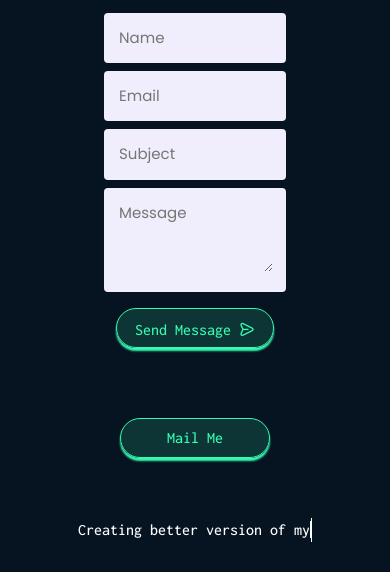
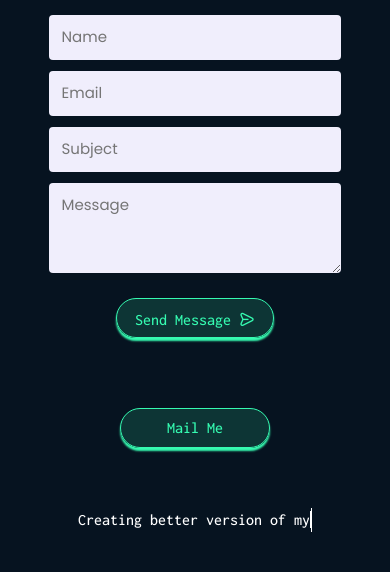
Before and after one commit to adi907/AdityaSharma, a plain HTML site: page index.html in a window 390 px wide. Shown: the part 5681-6253 px from the top of the page. Drawn offline with nearby package versions, Linux system fonts and the light colour scheme.

Commit message:
Fixed contact form

```diff
--- a/CSS/contact.css
+++ b/CSS/contact.css
@@ -37,13 +37,6 @@
   color: hsl(250, 8%, 45%);;
 }
 
-.contact_content {
-  background-color: hsl(250, 70%, 96%);
-  width: fit-content;
-  border-radius: 0.25rem;
-
-}
-
 .contact_input {
     border-radius: 0.25rem;
     background-color: hsl(250, 70%, 96%);
@@ -53,7 +46,8 @@
     width: 40vw;
     border: none;
     outline: none;
-    margin: 0.8rem ;
+    margin: 0.1rem 0.8rem;
+    padding: 0.7rem 0.8rem;
 }
 
 .contact_label {
@@ -84,6 +78,10 @@
   .title{
     display: block;
     text-align: center;
+  }
+
+  .contact_input {
+    width: 75vmin;
   }
 }
 
--- a/index.html
+++ b/index.html
@@ -511,16 +511,16 @@
 
                     <div class="contact_inputs grid">
 
-                        <div class="contact_content mb-2">
+                        <div class="mb-2">
                             <input type="text" name="name" class="contact_input" placeholder="Name" id="name" required>
                         </div>
-                        <div class="contact_content mb-2">
+                        <div class="mb-2">
                             <input type="email" name="email" class="contact_input" placeholder="Email" id="email" required>
                         </div>
-                        <div class="contact_content mb-2">
+                        <div class="mb-2">
                             <input type="text" name="subject" class="contact_input" placeholder="Subject" id="subject" required>
                         </div>
-                        <div class="contact_content mb-2">
+                        <div class="mb-2">
                             <textarea name="message" id="Reviewmessage" cols="0" rows="3" class="contact_input message" placeholder="Message" required></textarea>
                         </div>
 
@@ -595,16 +595,16 @@
 
                         <div class="contact_inputs grid">
 
-                            <div class="contact_content mb-2">
+                            <div class="mb-2">
                                 <input type="text" name="name" class="contact_input" placeholder="Name" id="name_Mob" required>
                             </div>
-                            <div class="contact_content mb-2">
+                            <div class="mb-2">
                                 <input type="email" name="email" class="contact_input" placeholder="Email" id="email_Mob" required>
                             </div>
-                            <div class="contact_content mb-2">
+                            <div class="mb-2">
                                 <input type="text" name="subject" class="contact_input" placeholder="Subject" id="subject_Mob" required>
                             </div>
-                            <div class="contact_content mb-2">
+                            <div class="mb-2">
                                 <textarea name="message" id="Reviewmessage_Mob" cols="0" rows="3" class="contact_input message" placeholder="Message" required></textarea>
                             </div>
 
```
